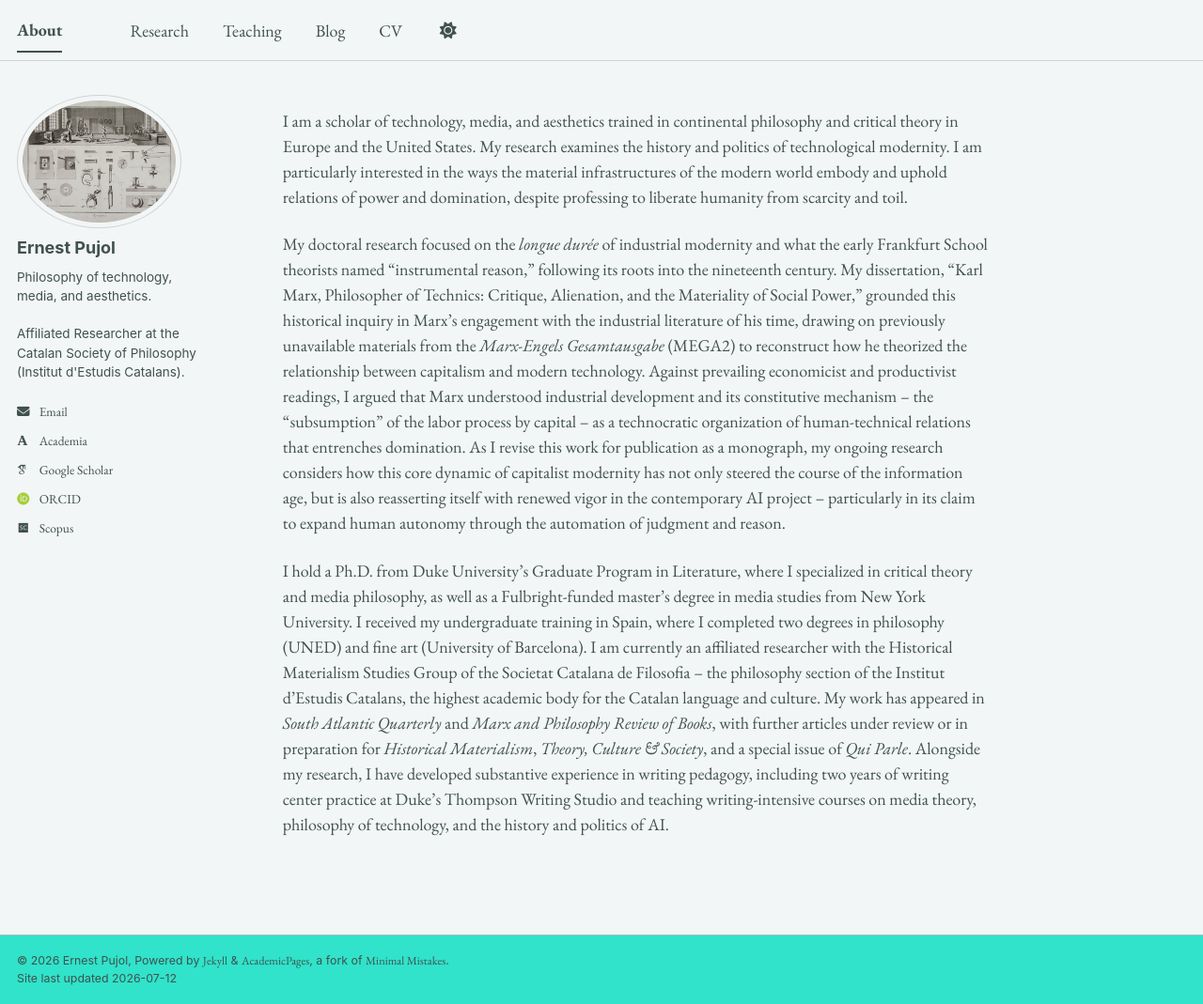
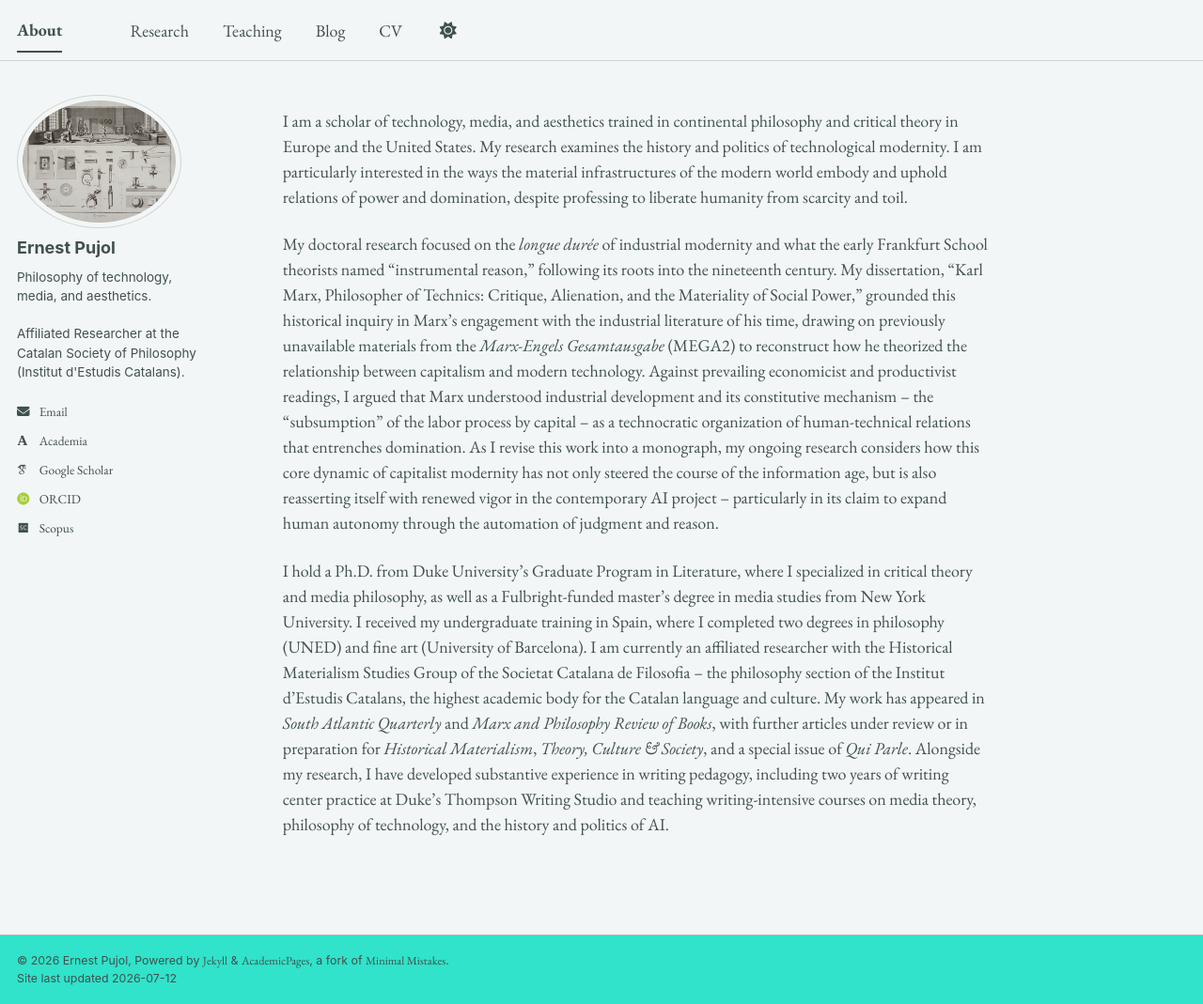
Before and after one commit to epujol90/epujol90.github.io, a Jekyll site: the page built from _pages/about.md, in a window 1280 px wide and 1069 px high. Shown: the whole window at 94% size. Built offline with Jekyll 4.4.1, drawn with Linux system fonts in a browser that asks for light colours; some web fonts are replaced; a script bundle is joined from its source files by our own code; library files that are not in the unit come from our copies.

Commit message:
Update about.md

```diff
--- a/_pages/about.md
+++ b/_pages/about.md
@@ -8,6 +8,6 @@ redirect_from:
 ---
 I am a scholar of technology, media, and aesthetics trained in continental philosophy and critical theory in Europe and the United States. My research examines the history and politics of technological modernity. I am particularly interested in the ways the material infrastructures of the modern world embody and uphold relations of power and domination, despite professing to liberate humanity from scarcity and toil.
 
-My doctoral research focused on the _longue durée_ of industrial modernity and what the early Frankfurt School theorists named "instrumental reason," following its roots into the nineteenth century. My dissertation, “Karl Marx, Philosopher of Technics: Critique, Alienation, and the Materiality of Social Power,” grounded this historical inquiry in Marx’s engagement with the industrial literature of his time, drawing on previously unavailable materials from the _Marx-Engels Gesamtausgabe_ (MEGA2) to reconstruct how he theorized the relationship between capitalism and modern technology. Against prevailing economicist and productivist readings, I argued that Marx understood industrial development and its constitutive mechanism -- the "subsumption" of the labor process by capital -- as a technocratic organization of human-technical relations that entrenches domination. As I revise this work for publication as a monograph, my ongoing research considers how this core dynamic of capitalist modernity has not only steered the course of the information age, but is also reasserting itself with renewed vigor in the contemporary AI project -- particularly in its claim to expand human autonomy through the automation of judgment and reason.
+My doctoral research focused on the _longue durée_ of industrial modernity and what the early Frankfurt School theorists named "instrumental reason," following its roots into the nineteenth century. My dissertation, “Karl Marx, Philosopher of Technics: Critique, Alienation, and the Materiality of Social Power,” grounded this historical inquiry in Marx’s engagement with the industrial literature of his time, drawing on previously unavailable materials from the _Marx-Engels Gesamtausgabe_ (MEGA2) to reconstruct how he theorized the relationship between capitalism and modern technology. Against prevailing economicist and productivist readings, I argued that Marx understood industrial development and its constitutive mechanism -- the "subsumption" of the labor process by capital -- as a technocratic organization of human-technical relations that entrenches domination. As I revise this work into a monograph, my ongoing research considers how this core dynamic of capitalist modernity has not only steered the course of the information age, but is also reasserting itself with renewed vigor in the contemporary AI project -- particularly in its claim to expand human autonomy through the automation of judgment and reason.
 
 I hold a Ph.D. from Duke University’s Graduate Program in Literature, where I specialized in critical theory and media philosophy, as well as a Fulbright-funded master’s degree in media studies from New York University. I received my undergraduate training in Spain, where I completed two degrees in philosophy (UNED) and fine art (University of Barcelona). I am currently an affiliated researcher with the Historical Materialism Studies Group of the Societat Catalana de Filosofia -- the philosophy section of the Institut d’Estudis Catalans, the highest academic body for the Catalan language and culture. My work has appeared in _South Atlantic Quarterly_ and _Marx and Philosophy Review of Books_, with further articles under review or in preparation for _Historical Materialism_, _Theory, Culture & Society_, and a special issue of _Qui Parle_. Alongside my research, I have developed substantive experience in writing pedagogy, including two years of writing center practice at Duke’s Thompson Writing Studio and teaching writing-intensive courses on media theory, philosophy of technology, and the history and politics of AI.
```
